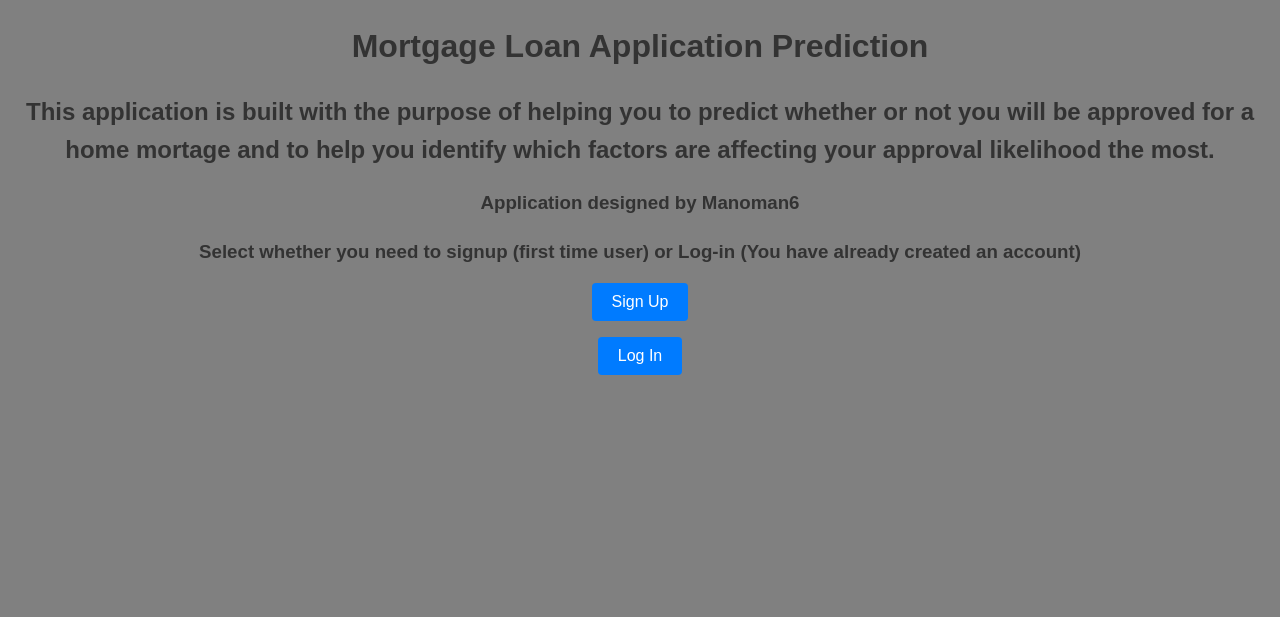
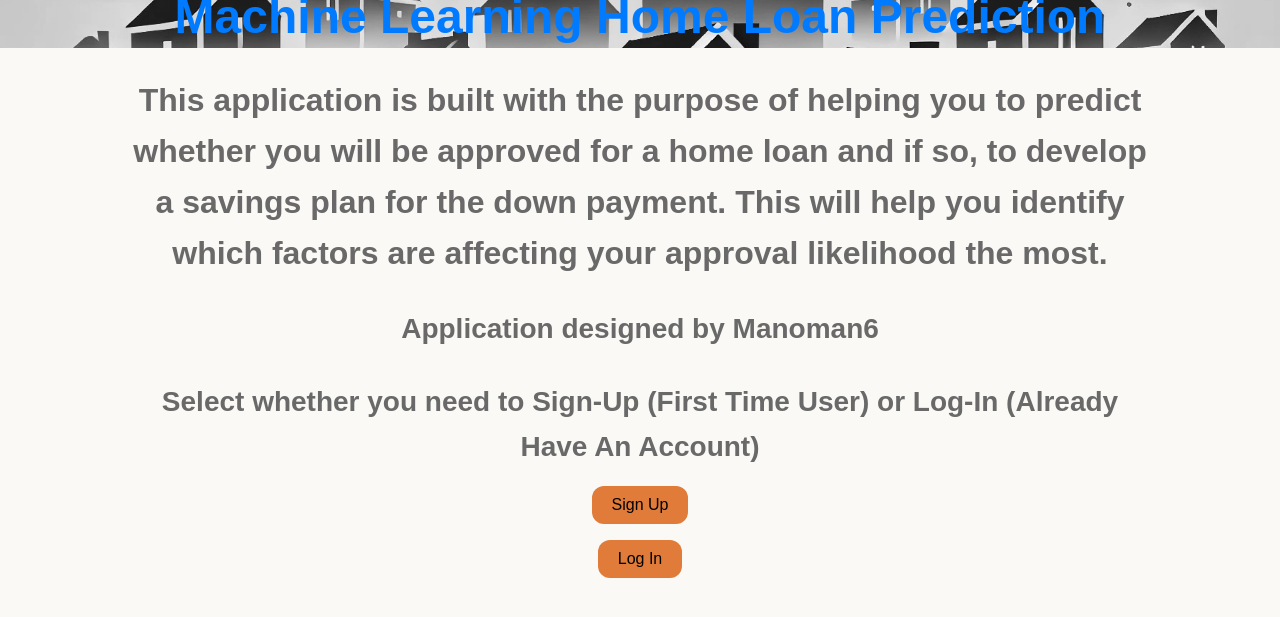
Before and after one commit to manoman6/ML_Loan_Prediction_Website, a Flask app: page / in a window 1280 px wide. Shown: the top 617 px of the page. Run offline with Flask 3, Linux system fonts and the light colour scheme; parts of the project's set-up code (start-up, migrations or seed data) failed here and were passed over.

Commit message:
styles the header

```diff
--- a/server.py
+++ b/server.py
@@ -20,6 +20,11 @@ def run_startup():
 @app.route('/')
 def entry():
     return render_template('entry.html')
+
+@app.route('/base')
+def base():
+    header_homes = os.path.join('static', 'header-homes.jpeg')
+    return render_template('base.html')
 
 @app.route('/sign_up', methods=['GET', 'POST'])
 def sign_up():
--- a/static/css/styles.css
+++ b/static/css/styles.css
@@ -1,12 +1,81 @@
+
+:root {
+    --font-base: clamp(1rem, 2vw, 1.5rem);
+    --font-subheading-smaller: clamp(1.2rem, 2.5vw, 1.75rem);
+    --font-subheading: clamp(1.5rem, 3vw, 2rem);
+    --font-heading: clamp(2rem, 4vw, 2.5rem);
+}
 
 body {
-    font-family: Arial, sans-serif;
+    font-family: 'Raleway', Arial, sans-serif;
     margin: 0;
     padding: 0;
     line-height: 1.6;
-    background-color: #808080;
+    background-color: #fAF9f6;
     color: #333;
 }
+
+h1 {
+    font-size: var(--font-heading);
+    font-family: 'Raleway', Arial;
+}
+
+h2 {
+    font-size: var(--font-subheading);
+    font-family: 'Raleway', Arial;
+}
+
+h3 {
+    font-size: var(--font-subheading-smaller);
+    font-family: 'Raleway', Arial;
+}
+
+p {
+    font-size: var(--font-base);
+    font-family: 'Raleway', Arial;
+}
+
+#navbar-base {
+    width: 100%;
+    height: 6vh;
+    position: relative;
+    display: flex;
+    justify-content: center;
+    align-items: flex-end;
+}
+
+#navbar-base h1 {
+    margin-bottom: -1vh;
+    color: #007bff; /* Set text color */
+    font-size: 3rem; /* Adjust size as needed */
+    text-align: center; /* Center-align the text inside the container */
+    z-index: 1; /* Ensure text is above the image */
+}
+#navbar-base img{
+    width: 100%;
+    height: 6vh; /* Match image height to ensure consistent layout */
+    object-fit: cover; /* Maintain image aspect ratio and cover container */
+    filter: grayscale(100%); /* Apply grayscale to the image */
+    position: absolute; /* Place the image in the background */
+    top: 0; /* Ensure the image starts at the top */
+    left: 0;
+    z-index: -1; /* Move the image behind other content */
+}
+
+.title-div {
+    text-align: center;
+    color: #007bff;
+    margin-left: 10%;
+    margin-right: 10%;
+}
+
+.paragraph-div {
+    text-align: center;
+    color: #696969;
+    margin-left: 10%;
+    margin-right: 10%;
+}
+
 .downpaymentforms {
     text-align: center;
     list-style: none;
@@ -38,7 +107,6 @@ body {
    list-style-type: none;
    margin-left: -1.5rem;
 }
-###############################################################
 
 #uldiv {
     text-align: center;
@@ -54,6 +122,7 @@ h1, h2, h3 {
     text-align: center;
     margin-bottom: 1rem;
 }
+
 
 p {
     margin-bottom: 1rem;
@@ -82,14 +151,14 @@ p {
   background-color: black;
 }
 
-/* Style the titles */
+
 .image-item h3 {
   font-size: 16px;
   margin-bottom: 10px;
   color: #333;
 }
 
-img {
+image_item img {
   width: 100%;
   height: auto;
   border-radius: 10px;
@@ -102,7 +171,7 @@ img {
 }
 
 
-img:hover {
+image_item img:hover {
   transform: scale(1.05);
 }
 
@@ -213,7 +282,7 @@ table th {
     color: white;
 }
 
-img {
+image_item img {
     display: block;
     max-width: 100%;
     margin: 1rem auto;
@@ -224,10 +293,11 @@ button {
     width: auto;
     margin: 1rem auto;
     padding: 10px 20px;
-    background-color: #007bff;
-    color: white;
+    background-color: #E07B39;
+    color: dark-gray;
+    text-decoration: bold;
     border: none;
-    border-radius: 4px;
+    border-radius: 12px;
     font-size: 1rem;
     cursor: pointer;
 }
--- /dev/null
+++ b/templates/base.html
@@ -0,0 +1,16 @@
+<!DOCTYPE html>
+<html lang="en">
+<head>
+    <meta charset="UTF-8">
+    <title>Base</title>
+</head>
+<body>
+<header>
+    <div id="navbar-base">
+        <img src="{{ url_for('static', filename='header-homes.png') }}">
+        <h1>Machine Learning Home Loan Prediction</h1>
+    </div>
+</header>
+{% block content %}{% endblock %}
+</body>
+</html>
--- a/templates/entry.html
+++ b/templates/entry.html
@@ -6,11 +6,28 @@
     <link rel="stylesheet" type="text/css" href="{{ url_for('static', filename='css/styles.css') }}">
 </head>
 <body>
-<h1>Mortgage Loan Application Prediction</h1>
-<h2>This application is built with the purpose of helping you to predict whether or not you will be approved for a home
-    mortage and to help you identify which factors are affecting your approval likelihood the most.</h2>
-<h3>Application designed by Manoman6</h3>
-<h3>Select whether you need to signup (first time user) or Log-in (You have already created an account)</h3>
-<p><a href=sign_up ><button>Sign Up</button></a> <a href=log_in><button>Log In</button></a> </p>
+{% extends "base.html" %}
+
+{% block content %}
+
+
+<div class="title-div" id="entry-title">
+<!--    <h1>Maching Learning Home Loan Prediction</h1>-->
+</div>
+<div class="paragraph-div" id="entry-paragraph">
+    <h2>This application is built with the purpose of helping you to predict whether you will be approved for a home
+    loan and if so, to develop a savings plan for the down payment. This will help you identify which factors are
+        affecting your approval likelihood the most.
+    </h2>
+    <h3>Application designed by Manoman6</h3>
+    <h3>Select whether you need to Sign-Up (First Time User) or Log-In (Already Have An Account)</h3>
+</div>
+<div class="button-div">
+    <a href=sign_up ><button>Sign Up</button></a>
+    <a href=log_in><button>Log In</button></a>
+</div>
+
+
+{% endblock %}
 </body>
 </html>
```
Also changed, not shown: static/header-homes.jpeg (added), static/header-homes.png (added), 1 other file.
